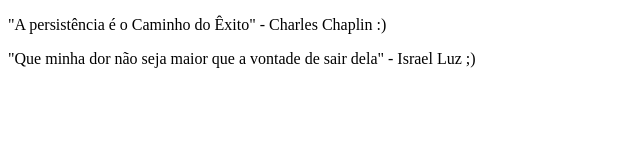
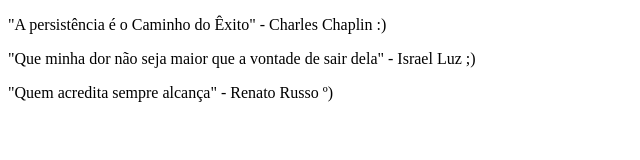
Before and after one commit to isra26LZ/CursoF-bricaS, a plain HTML site: page Index.html in a window 1280 px wide. Shown: the whole page, without its empty margins (0-640 px from the left). Drawn offline with Linux system fonts and the light colour scheme.

Commit message:
frase motivacional 3

```diff
--- a/Index.html
+++ b/Index.html
@@ -8,5 +8,6 @@
 <body>
     <p> "A persistência é o Caminho do Êxito" - Charles Chaplin :) </p>
     <p> "Que minha dor não seja maior que a vontade de sair dela" - Israel Luz ;)</p>
+    <p> "Quem acredita sempre alcança" - Renato Russo º)</p>
 </body>
 </html>
```
